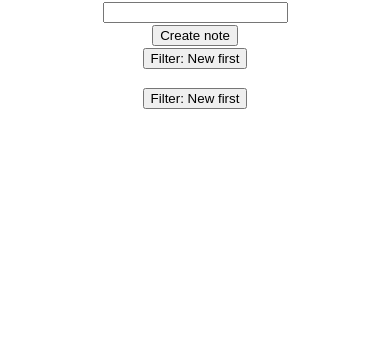
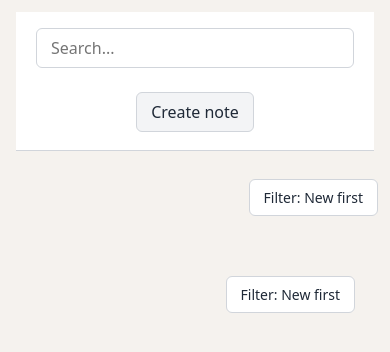
Before and after one commit to hlibm24/notes-app, a React (Vite) app: page / in a window 390 px wide. Shown: the top 352 px of the page. Built offline with nearby package versions, Linux system fonts and the light colour scheme.

Commit message:
style: add search bar, note section, dropdown, modal styling

```diff
--- a/src/App.css
+++ b/src/App.css
@@ -0,0 +1,343 @@
+/* SearchBar */
+.nav-bar {
+    display: flex;
+}
+
+.search-section {
+    display: flex;
+    justify-content: center;
+    align-items: center;
+    gap: 24px;
+    padding: 16px 20px 18px;
+    border-bottom: 1px solid #d1d5db;
+    background: #ffffff;
+    width: 100%;
+    flex-wrap: wrap;
+}
+
+.search-section input,
+.search-section button {
+    font: inherit;
+    padding: 8px 14px;
+    border: 1px solid #d1d5db;
+    border-radius: 6px;
+    background: #ffffff;
+    color: #1f2937;
+    height: 40px;
+    transition: border-color 0.2s, box-shadow 0.2s;
+}
+
+.search-section input {
+    min-width: 200px;
+}
+
+.search-section input:focus {
+    outline: none;
+    border-color: #6b7280;
+    box-shadow: 0 0 0 3px rgba(107, 114, 128, 0.15);
+}
+
+.search-section button {
+    cursor: pointer;
+    background: #f3f4f6;
+    border-color: #d1d5db;
+    white-space: nowrap;
+}
+
+.search-section button:hover {
+    background: #e5e7eb;
+    border-color: #9ca3af;
+}
+
+.search-section button:active {
+    transform: scale(0.97);
+}
+
+
+/* NotesSection */
+.notesList-container, .favList-container {
+    width: 100%;
+    padding: 24px 35px;
+}
+
+.tool-btns {
+    display: flex;
+    justify-content: flex-end;
+    margin-bottom: 20px;
+}
+
+.notes-list, .fav-notes {
+    display: grid;
+    grid-template-columns: repeat(auto-fill, minmax(200px, 1fr));
+    gap: 24px;
+    padding: 0;
+    margin: 0;
+}
+
+.notes-list li.favorite, .fav-notes li.favorite {
+  border: 2px solid #fbbf24;
+  box-shadow: 0 0 12px rgba(251, 191, 36, 0.3);
+}
+
+.notes-list li, .fav-notes li {
+    flex: 1;
+    background: #ffffff;
+    border-radius: 12px;
+    padding: 16px;
+    box-shadow: 0 2px 8px rgba(0, 0, 0, 0.04);
+    transition: box-shadow 0.2s, transform 0.15s;
+    cursor: pointer;
+    flex-direction: column;
+    position: relative;
+    min-height: 150px;
+}
+
+.notes-list li:hover, .fav-notes li:hover {
+    box-shadow: 0 8px 24px rgba(0, 0, 0, 0.08);
+    transform: translateY(-2px);
+}
+
+.notes-list h3, .fav-notes h3 {
+    font-size: 16px;
+    font-weight: 600;
+    margin: 0 0 6px 0;
+    color: #1e293b;
+    flex-shrink: 0;
+    white-space: nowrap;
+    overflow: hidden;
+    text-overflow: ellipsis;
+    max-width: 100%;
+}
+
+.notes-list p, .fav-notes p {
+    font-size: 14px;
+    color: #475569;
+    margin: 0;
+    line-height: 1.5;
+    white-space: nowrap;
+    overflow: hidden;
+    text-overflow: ellipsis;
+}
+
+.notes-list .dropdown-trigger, .fav-notes .dropdown-trigger {
+    position: absolute;
+    top: 8px;
+    right: 8px;
+    background: transparent;
+    border: none;
+    font-size: 20px;
+    line-height: 1;
+    color: #94a3b8;
+    cursor: pointer;
+    padding: 4px 8px;
+    border-radius: 50%;
+    transition: background 0.2s, color 0.2s;
+}
+
+.notes-list .dropdown-trigger:hover, .fav-notes .dropdown-trigger:hover {
+    background: #f1f5f9;
+    color: #1e293b;
+}
+
+/* Dropdown's styles */
+.dropdown-menu {
+    position: absolute;
+    top: 36px;
+    right: 8px;
+    background: #ffffff;
+    border-radius: 8px;
+    box-shadow: 0 4px 16px rgba(0, 0, 0, 0.12);
+    padding: 6px 0;
+    z-index: 10;
+    min-width: 150px;
+    display: flex;
+    flex-direction: column;
+}
+
+.dropdown-menu button {
+    background: transparent;
+    border: none;
+    padding: 8px 16px;
+    text-align: left;
+    font-size: 14px;
+    color: #1e293b;
+    cursor: pointer;
+    transition: background 0.15s;
+}
+
+.dropdown-menu button:hover {
+    background: #f1f5f9;
+}
+
+.dropdownFilter-wrapper {
+  position: relative;
+  display: inline-block;
+}
+
+.dropdownFilter-btn {
+  font: inherit;
+  padding: 6px 14px;
+  border: 1px solid #d1d5db;
+  border-radius: 6px;
+  background: #ffffff;
+  color: #1f2937;
+  cursor: pointer;
+  transition: background 0.2s, border-color 0.2s;
+  white-space: nowrap;
+  font-size: 14px;
+}
+
+.dropdownFilter-btn:hover {
+  background: #f1f5f9;
+  border-color: #9ca3af;
+}
+
+.dropdownFilter {
+  position: absolute;
+  top: calc(100% + 4px);
+  right: 0;
+  min-width: 150px;
+  background: #ffffff;
+  border-radius: 8px;
+  box-shadow: 0 4px 16px rgba(0, 0, 0, 0.12);
+  padding: 6px 0;
+  z-index: 20;
+  display: flex;
+  flex-direction: column;
+}
+
+.dropdownFilter button {
+  background: transparent;
+  border: none;
+  padding: 8px 16px;
+  text-align: left;
+  font-size: 14px;
+  color: #1f2937;
+  cursor: pointer;
+  transition: background 0.15s;
+}
+
+.dropdownFilter button:hover {
+  background: #f1f5f9;
+}
+
+.dropdownFilter button:first-child {
+  border-top-left-radius: 8px;
+  border-top-right-radius: 8px;
+}
+
+.dropdownFilter button:last-child {
+  border-bottom-left-radius: 8px;
+  border-bottom-right-radius: 8px;
+}
+
+
+/* Modal */
+.modal-overlay {
+    position: fixed;
+    top: 0;
+    left: 0;
+    width: 100vw;
+    height: 100vh;
+    background: rgba(0, 0, 0, 0.5);
+    display: flex;
+    justify-content: center;
+    align-items: center;
+    z-index: 1000;
+    padding: 16px;
+    box-sizing: border-box;
+}
+
+.modal-content {
+    background: #ffffff;
+    border-radius: 16px;
+    padding: 24px 28px;
+    max-width: 1200px;
+    width: 100%;
+    max-height: 90vh;
+    overflow-y: auto;
+    box-shadow: 0 20px 60px rgba(0, 0, 0, 0.2);
+    display: flex;
+    flex-direction: column;
+    gap: 16px;
+}
+
+.modal-content h3 {
+    font-size: 20px;
+    font-weight: 600;
+    margin: 0;
+    color: #1e293b;
+}
+
+.modal-content textarea {
+    font: inherit;
+    padding: 12px;
+    border: 1px solid #d1d5db;
+    border-radius: 8px;
+    resize: vertical;
+    min-height: 450px;
+    font-size: 14px;
+    line-height: 1.6;
+    color: #1e293b;
+    background: #fafafa;
+}
+
+.modal-content textarea:focus {
+    outline: none;
+    border-color: #6b7280;
+    box-shadow: 0 0 0 3px rgba(107, 114, 128, 0.15);
+}
+
+.modal-content button {
+    font: inherit;
+    padding: 8px 16px;
+    border: 1px solid #d1d5db;
+    border-radius: 6px;
+    background: #f3f4f6;
+    color: #1f2937;
+    cursor: pointer;
+    align-self: flex-end;
+    transition: background 0.2s;
+}
+
+.modal-content button:hover {
+    background: #e5e7eb;
+}
+
+
+@media (max-width: 600px) {
+    .note-list-container,
+    .favList-container {
+        padding: 16px 12px;
+    }
+
+    .notes-list,
+    .fav-notes {
+        grid-template-columns: 1fr;
+        gap: 12px;
+    }
+
+    .nav-bar {
+        flex-direction: column;
+        gap: 12px;
+        padding: 12px 16px;
+    }
+
+    .search-section {
+        width: 100%;
+    }
+
+    .search-section input {
+        width: 100%;
+    }
+
+    .modal-content {
+        padding: 16px;
+        max-width: 100%;
+        max-height: 95vh;
+    }
+
+    .modal-content textarea {
+        min-height: 200px;
+    }
+}
--- a/src/App.tsx
+++ b/src/App.tsx
@@ -45,7 +45,7 @@ function App() {
       setSearchText={setSearchText}
       createNote={createNote}
       />
-      <div className='main-section'>
+
       <Favorites
       favList={favList}
       updateTitle={updateTitle}
@@ -56,7 +56,6 @@ function App() {
       onNoteClick={setSelectedNoteId}
       openDropdown={openDropdown}
       toggleDropdown={toggleDropdown}
-
       sortType={favSortType}
       setSortType={setFavSortType}
       isOpen={favIsOpen}
@@ -74,14 +73,12 @@ function App() {
       onNoteClick={setSelectedNoteId}
       openDropdown={openDropdown}
       toggleDropdown={toggleDropdown}
-
       sortType={notesSortType}
       setSortType={setNotesSortType}
       isOpen={notesIsOpen}
       toggle={notesToggle}
       ref={notesRef}
       />
-      </div>
 
     {isModalOpen && (
       <Modal
--- a/src/components/DropdownFilter.tsx
+++ b/src/components/DropdownFilter.tsx
@@ -11,7 +11,7 @@ interface DropdownFilterProps {
 function DropdownFilter ({sortType, setSortType, isOpen, toggle, ref}:DropdownFilterProps) {
 
     return (
-        <>
+        <div className="dropdownFilter-wrapper">
             <button className="dropdownFilter-btn"
             onClick={toggle}>Filter: {sortType === 'newest' ? 'New first' : 'Old first'}</button>
             {isOpen && (
@@ -29,7 +29,7 @@ function DropdownFilter ({sortType, setSortType, isOpen, toggle, ref}:DropdownFi
                     }}>Old first</button>
                 </div>
             )}
-        </>
+        </div>
     )
 }
 
--- a/src/components/DropdownMenu.tsx
+++ b/src/components/DropdownMenu.tsx
@@ -7,26 +7,32 @@ interface DropdownMenuProps {
   noteId: number;
   favorite: boolean;
   openDropdown: OpenDropdown;
-  toggleDropdown: (id: number, sourse: 'notes' | 'favorites') => void;
-  sourse: 'notes' | 'favorites'
+  toggleDropdown: (id: number, source: 'notes' | 'favorites') => void;
+  source: 'notes' | 'favorites'
 }
 
-function DropdownMenu({deleteNote, toggleFavorite, setEditedId, noteId, favorite, openDropdown, toggleDropdown, sourse}: DropdownMenuProps) {
+function DropdownMenu({deleteNote, toggleFavorite, setEditedId, noteId, favorite, openDropdown, toggleDropdown, source}: DropdownMenuProps) {
 
-  const isOpen = openDropdown?.id === noteId && openDropdown?.sourse === sourse;
+  const isOpen = openDropdown?.id === noteId && openDropdown?.source === source;
 
   return (
     <>
       <button className="dropdown-trigger"
-      onClick={(e) => {e.stopPropagation(); toggleDropdown(noteId, sourse)}}>⋮</button>
+      onClick={(e) => {e.stopPropagation(); toggleDropdown(noteId, source)}}>⋮</button>
       {isOpen && (
         <div className="dropdown-menu">
-          <button className="delete-note"
-          onClick={(e) => {deleteNote(noteId); e.stopPropagation()}}>X</button>
-          <button className="update-title"
-          onClick={(e) => {setEditedId(noteId); e.stopPropagation()}}>Update title</button>
-          <button className="addToFav"
-          onClick={(e) => {toggleFavorite(noteId); e.stopPropagation()}}>
+          <button onClick={(e) => {e.stopPropagation();
+          deleteNote(noteId);
+          toggleDropdown(noteId, source);
+          }}>X</button>
+          <button onClick={(e) => {e.stopPropagation()
+          setEditedId(noteId);
+          toggleDropdown(noteId, source)
+          }}>Update title</button>
+          <button onClick={(e) => {e.stopPropagation();
+          toggleFavorite(noteId);
+          toggleDropdown(noteId, source);
+          }}>
             {favorite ? 'Delete from favorites' : 'Add to favorites'}
           </button>
         </div>
--- a/src/components/SearchBar.tsx
+++ b/src/components/SearchBar.tsx
@@ -12,9 +12,9 @@ function SearchBar({searchText, setSearchText, createNote}: SearchBarProps) {
             <div className='search-section'>
                 <input type="text"
                 value={searchText}
-                onChange={(e)=> setSearchText(e.target.value)}/>
-            </div>
-            <div className='tools'>
+                onChange={(e)=> setSearchText(e.target.value)}
+                placeholder="Search..."/>
+
                 <button className='create-note'
                 onClick={createNote}>Create note</button>
             </div>
--- a/src/hooks/useDropdown.ts
+++ b/src/hooks/useDropdown.ts
@@ -2,7 +2,7 @@ import {useState, useEffect} from 'react';
 
 export type OpenDropdown = {
     id: number;
-    sourse: 'notes' | 'favorites';
+    source: 'notes' | 'favorites';
 } | null;
 
 export function useDropdown () {
@@ -10,9 +10,9 @@ export function useDropdown () {
 
     const [openDropdown, setOpenDropdown] = useState<OpenDropdown>(null);
 
-    const toggleDropdown = (id: number, sourse: 'notes' | 'favorites') => {
+    const toggleDropdown = (id: number, source: 'notes' | 'favorites') => {
         setOpenDropdown(prev=>
-            prev?.id === id && prev?.sourse === sourse ? null : {id, sourse}
+            prev?.id === id && prev?.source === source ? null : {id, source}
         )
     }
 
--- a/src/hooks/useSearch.ts
+++ b/src/hooks/useSearch.ts
@@ -4,6 +4,6 @@ export function useSearch() {
         const [searchText, setSearchText] = useState('');
 
     return {searchText,
-        setSearchText
+        setSearchText,
     }
 }
--- a/src/index.css
+++ b/src/index.css
@@ -17,7 +17,7 @@
 
   font: 18px/145% var(--sans);
   letter-spacing: 0.18px;
-  color-scheme: light dark;
+  /* color-scheme: light dark; */
   color: var(--text);
   background: var(--bg);
   font-synthesis: none;
@@ -27,26 +27,6 @@
 
   @media (max-width: 1024px) {
     font-size: 16px;
-  }
-}
-
-@media (prefers-color-scheme: dark) {
-  :root {
-    --text: #9ca3af;
-    --text-h: #f3f4f6;
-    --bg: #16171d;
-    --border: #2e303a;
-    --code-bg: #1f2028;
-    --accent: #c084fc;
-    --accent-bg: rgba(192, 132, 252, 0.15);
-    --accent-border: rgba(192, 132, 252, 0.5);
-    --social-bg: rgba(47, 48, 58, 0.5);
-    --shadow:
-      rgba(0, 0, 0, 0.4) 0 10px 15px -3px, rgba(0, 0, 0, 0.25) 0 4px 6px -2px;
-  }
-
-  #social .button-icon {
-    filter: invert(1) brightness(2);
   }
 }
 
@@ -63,48 +43,35 @@
 
 body {
   margin: 0;
+  padding: 0;
+  min-height: 100vh;
+  background: #f5f2ee;
+
 }
 
-h1,
-h2 {
-  font-family: var(--heading);
-  font-weight: 500;
-  color: var(--text-h);
-}
-
-h1 {
-  font-size: 56px;
-  letter-spacing: -1.68px;
-  margin: 32px 0;
-  @media (max-width: 1024px) {
-    font-size: 36px;
-    margin: 20px 0;
-  }
-}
-h2 {
-  font-size: 24px;
-  line-height: 118%;
-  letter-spacing: -0.24px;
-  margin: 0 0 8px;
-  @media (max-width: 1024px) {
-    font-size: 20px;
-  }
-}
 p {
   margin: 0;
 }
 
-code,
-.counter {
-  font-family: var(--mono);
-  display: inline-flex;
-  border-radius: 4px;
-  color: var(--text-h);
+* {
+  box-sizing: border-box;
+  margin: 0;
+  padding: 0;
 }
 
-code {
-  font-size: 15px;
-  line-height: 135%;
+ul {
+  margin: 0;
+  padding: 0;
+  list-style: none;
+}
+
+input {
+  font: inherit;
   padding: 4px 8px;
-  background: var(--code-bg);
+  border: 1px solid var(--border);
+  border-radius: 4px;
+  background: var(--bg);
+  color: var(--text);
+  height: 36px;
+  box-sizing: border-box;
 }
```
Also changed, not shown: src/components/Favorites.tsx (+6 -3 lines), src/components/NotesSection.tsx (+11 -5 lines). Lines whose indentation alone changed are shown as unchanged.
